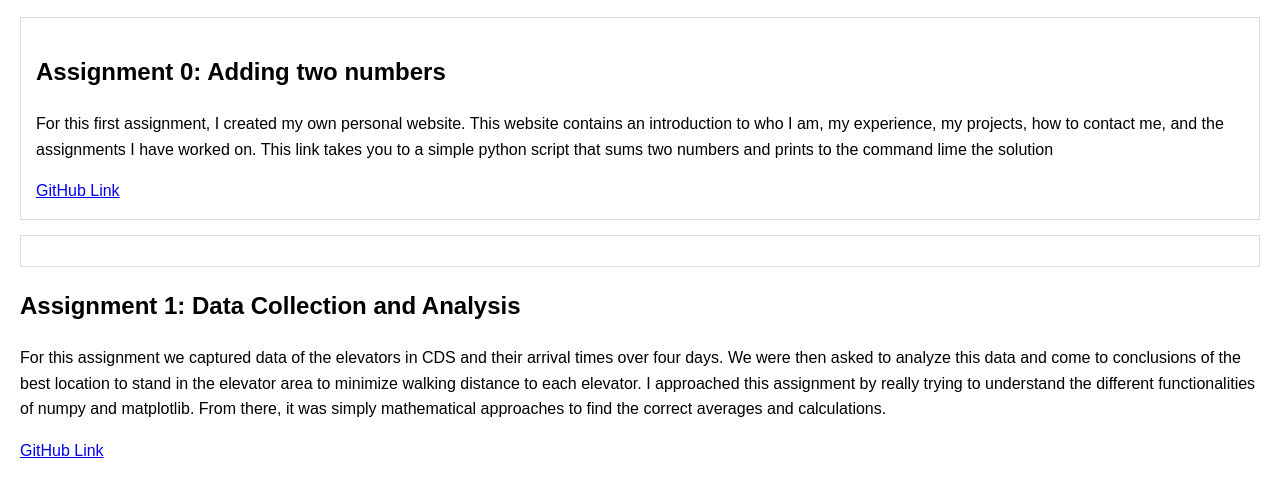
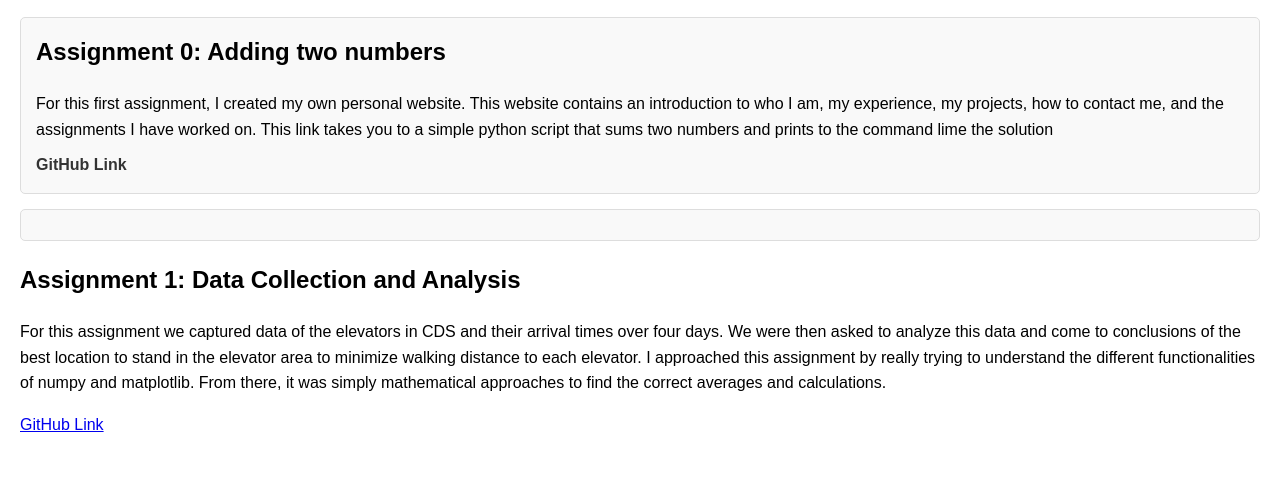
Before and after one commit to neermans/neermans.github.io, a plain HTML site: page assignments.html in a window 1280 px wide. Shown: the part 159-656 px from the top of the page. Drawn offline with Linux system fonts and the light colour scheme.

Commit message:
updated styles.css for a cleaner look

```diff
--- a/styles.css
+++ b/styles.css
@@ -4,8 +4,12 @@ body {
     margin: 0;
     padding: 0;
     line-height: 1.6;
+    box-sizing: border-box;
 }
 
+*, *::before, *::after {
+    box-sizing: inherit;
+}
 
 header {
     background-color: #333;
@@ -45,4 +49,22 @@ section {
     border: 1px solid #ddd;
     padding: 15px;
     margin-bottom: 15px;
+    background-color: #f9f9f9;
+    border-radius: 5px;
 }
+
+.assignment h2 {
+    margin-top: 0;
+}
+
+.assignment p {
+    margin-bottom: 10px;
+}
+
+.assignment a {
+    display: block;
+    color: #333;
+    text-decoration: none;
+    margin-top: 10px;
+    font-weight: bold;
+}
```
